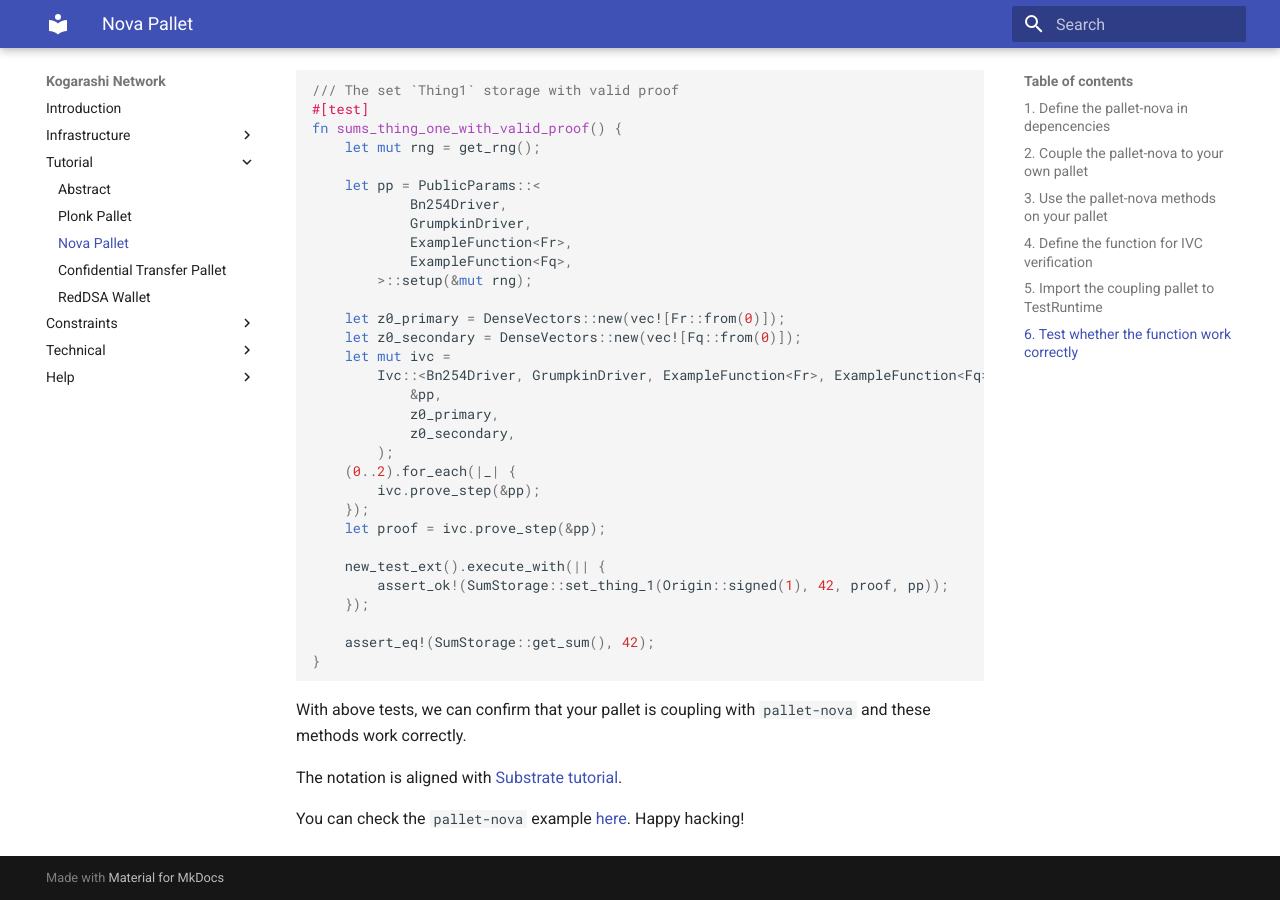
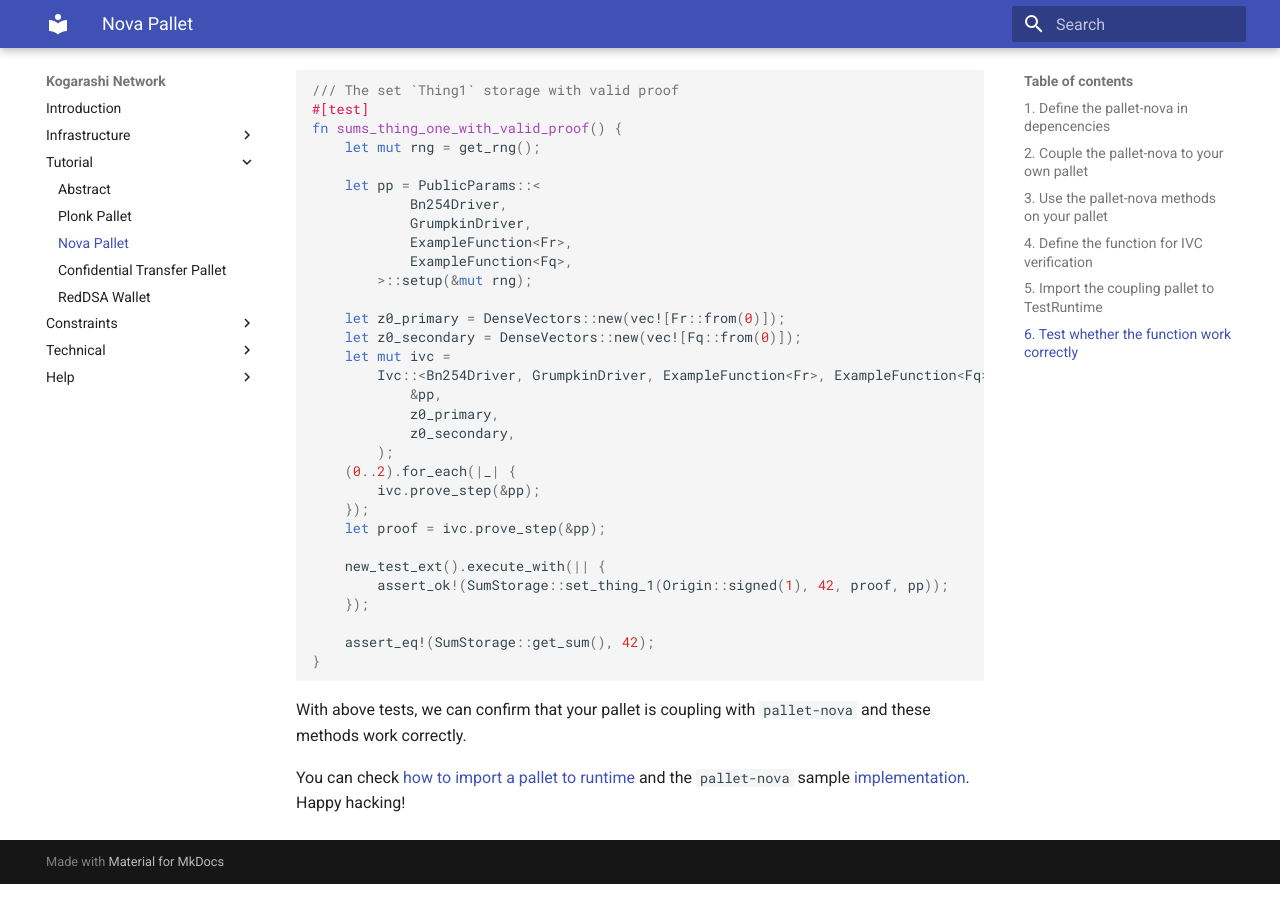
Before and after one commit to KogarashiNetwork/KogarashiNetwork.github.io, an MkDocs documentation site: the page built from book/tutorial/nova_pallet.md, in a window 1280 px wide and 900 px high, scrolled down 3758 px. Built offline with MkDocs 1.6.1 and Material for MkDocs 9.7.7, drawn with Linux system fonts in a browser that asks for light colours.

Commit message:
modify footer description

````diff
--- a/book/tutorial/nova_pallet.md
+++ b/book/tutorial/nova_pallet.md
@@ -181,6 +181,4 @@ fn sums_thing_one_with_valid_proof() {
 ```
 With above tests, we can confirm that your pallet is coupling with `pallet-nova` and these methods work correctly.
 
-The notation is aligned with [Substrate tutorial](https://docs.substrate.io/reference/how-to-guides/basics/import-a-pallet/).
-
-You can check the `pallet-nova` example [here](https://github.com/KogarashiNetwork/Kogarashi/blob/master/pallet/nova/src/tests.rs). Happy hacking!
+You can check [how to import a pallet to runtime](https://docs.substrate.io/reference/how-to-guides/basics/import-a-pallet/) and the `pallet-nova` sample [implementation](https://github.com/KogarashiNetwork/Kogarashi/tree/master/sample). Happy hacking!
--- a/docs/tutorial/nova_pallet/index.html
+++ b/docs/tutorial/nova_pallet/index.html
@@ -1035,8 +1035,7 @@
 </code></pre></div>
 
 <p>With above tests, we can confirm that your pallet is coupling with <code>pallet-nova</code> and these methods work correctly.</p>
-<p>The notation is aligned with <a href="https://docs.substrate.io/reference/how-to-guides/basics/import-a-pallet/">Substrate tutorial</a>.</p>
-<p>You can check the <code>pallet-nova</code> example <a href="https://github.com/KogarashiNetwork/Kogarashi/blob/master/pallet/nova/src/tests.rs">here</a>. Happy hacking!</p>
+<p>You can check <a href="https://docs.substrate.io/reference/how-to-guides/basics/import-a-pallet/">how to import a pallet to runtime</a> and the <code>pallet-nova</code> sample <a href="https://github.com/KogarashiNetwork/Kogarashi/tree/master/sample">implementation</a>. Happy hacking!</p>
 
 
 
````
Also changed, not shown: docs/search/search_index.json, 1 other file.
